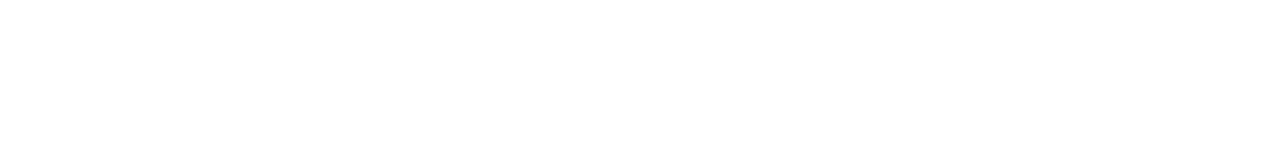
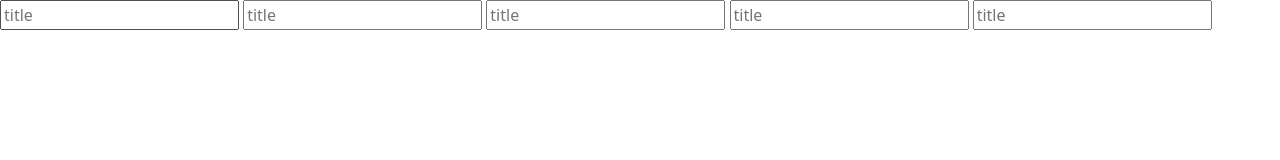
Before and after one commit to StefanMaksimek/Gruppenarbeit-Join-, a plain HTML site: page index.html in a window 1280 px wide. Drawn offline with nearby package versions, Linux system fonts and the light colour scheme.

Commit message:
added add task

```diff
--- a/index.html
+++ b/index.html
@@ -19,7 +19,12 @@
 </head>
 
 <body>
-
+    <div id="add-task" class="add-task">
+        <input type="text" placeholder="title">
+        <input type="text" placeholder="title">
+        <input type="text" placeholder="title">
+        <input type="text" placeholder="title">
+        <input type="text" placeholder="title">
 </body>
 
 </html>
```
